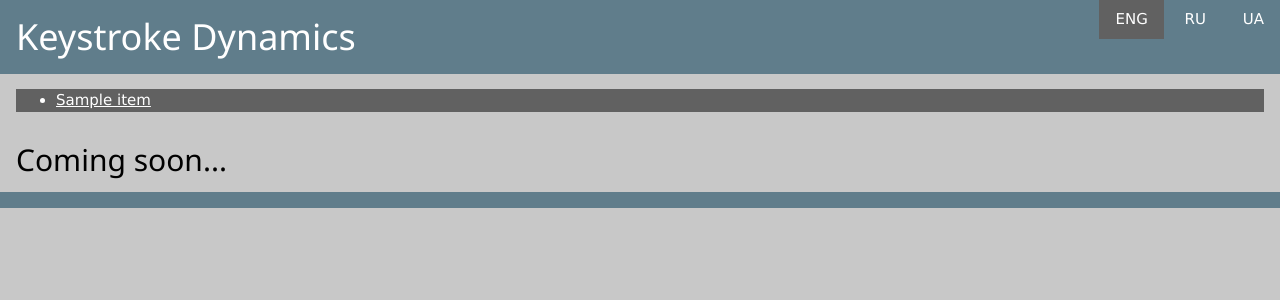
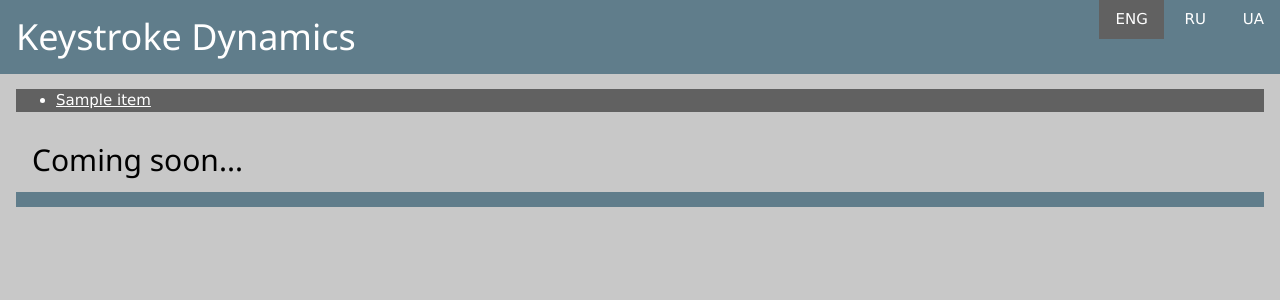
Before and after one commit to lizmars/Keystroke-Dynamics, a Flask app: template keystrokedynamics/templates/aboutus.html in a window 1280 px wide. Shown: the top 300 px of the page. Run offline with Flask 2, Linux system fonts and the light colour scheme; the template is opened without the code that fills it: most values are stand-ins (such as "Sample title", 1, 10 or a date in 2020).

Commit message:
footer fixed

```diff
--- a/keystrokedynamics/templates/aboutus.html
+++ b/keystrokedynamics/templates/aboutus.html
@@ -16,6 +16,7 @@
   </div>
   <h1>Keystroke Dynamics</h1>
 </div>
+
 <div class="w3-container">
   <ul class="w3-navbar w3-dark-grey">
     {% for item in nav.top %}
@@ -24,9 +25,8 @@
     </li>
     {% endfor %}
   </ul>
-</div>
 
-  <div id="About" class="w3-container tab">
+<div id="About Us" class="w3-container tab">
   <h2>Coming soon...</h2>
 </div>
 
```
Lines whose indentation alone changed are shown as unchanged.
